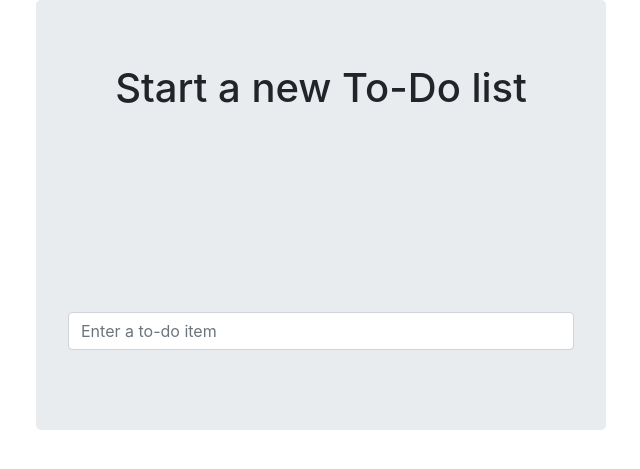
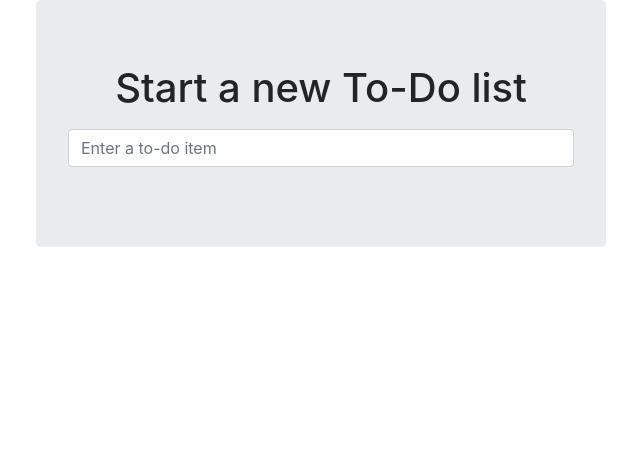
Before and after one commit to ElenaBochkova/StudyingTDD, a Django app: page / in a window 1280 px wide. Shown: the top 469 px of the page, without its empty margins (34-674 px from the left). Run offline with Django 3.2, Linux system fonts and the light colour scheme; some libraries are stand-ins or nearby versions.

Commit message:
конец 8 главы

```diff
--- a/lists/static/base.css
+++ b/lists/static/base.css
@@ -1,3 +1,3 @@
 #id_new_item{
-	margin-top: 200px;
+	margin-top: 2ex;
 }
--- a/lists/templates/lists/base.html
+++ b/lists/templates/lists/base.html
@@ -9,7 +9,7 @@
 
     <title>To-Do lists</title>
 	<link rel="stylesheet" href="/static/bootstrap/css/bootstrap.min.css">
-	<link href="static/base.css" rel="stylesheet">
+	<link href="/static/base.css" rel="stylesheet">
 	</head>
 	<body>
 	<div class="container">
--- a/superlists/settings.py
+++ b/superlists/settings.py
@@ -119,3 +119,4 @@ USE_TZ = True
 # https://docs.djangoproject.com/en/3.0/howto/static-files/
 
 STATIC_URL = '/static/'
+STATIC_ROOT = os.path.abspath(os.path.join(BASE_DIR, '../static'))
```
